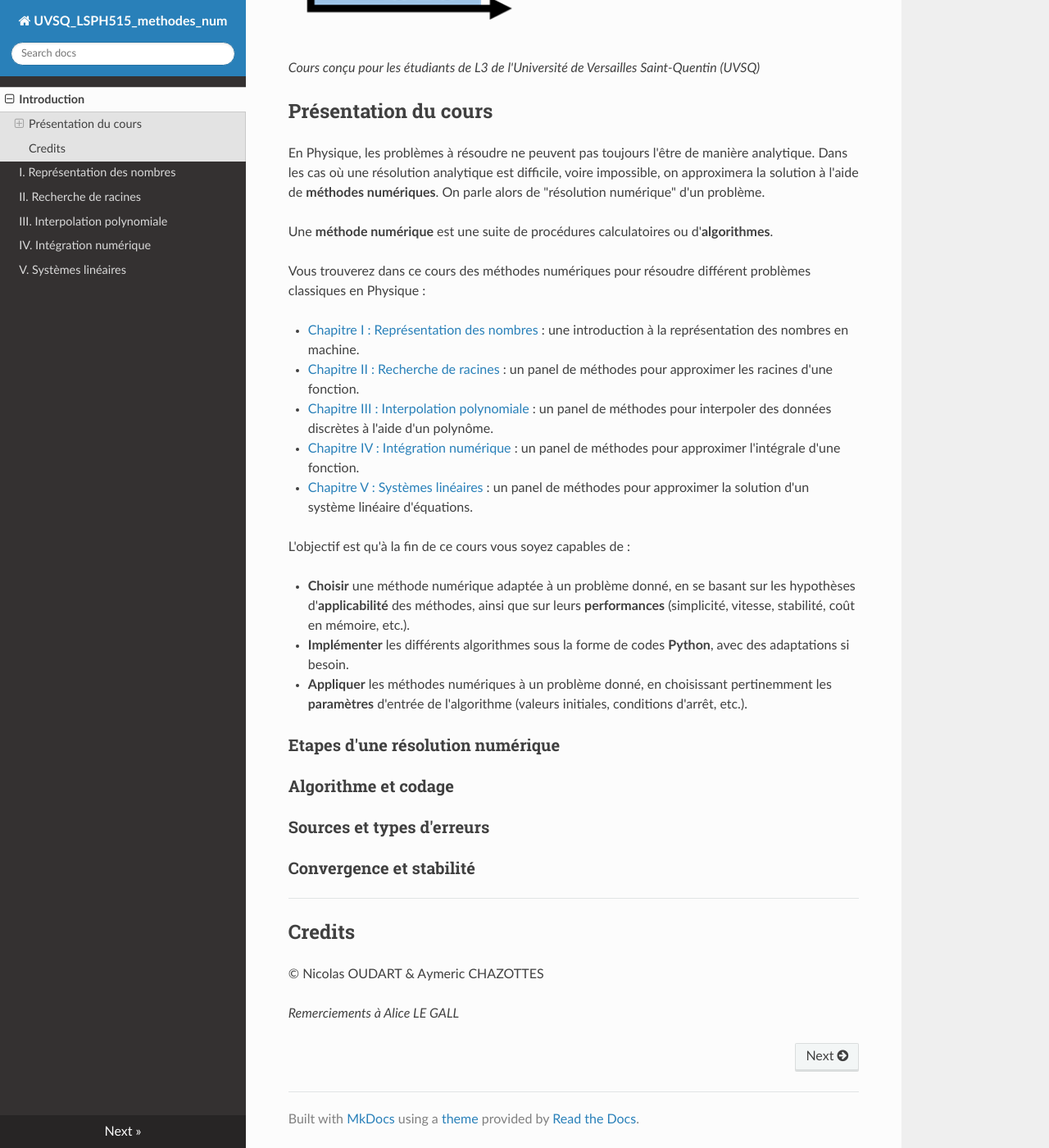
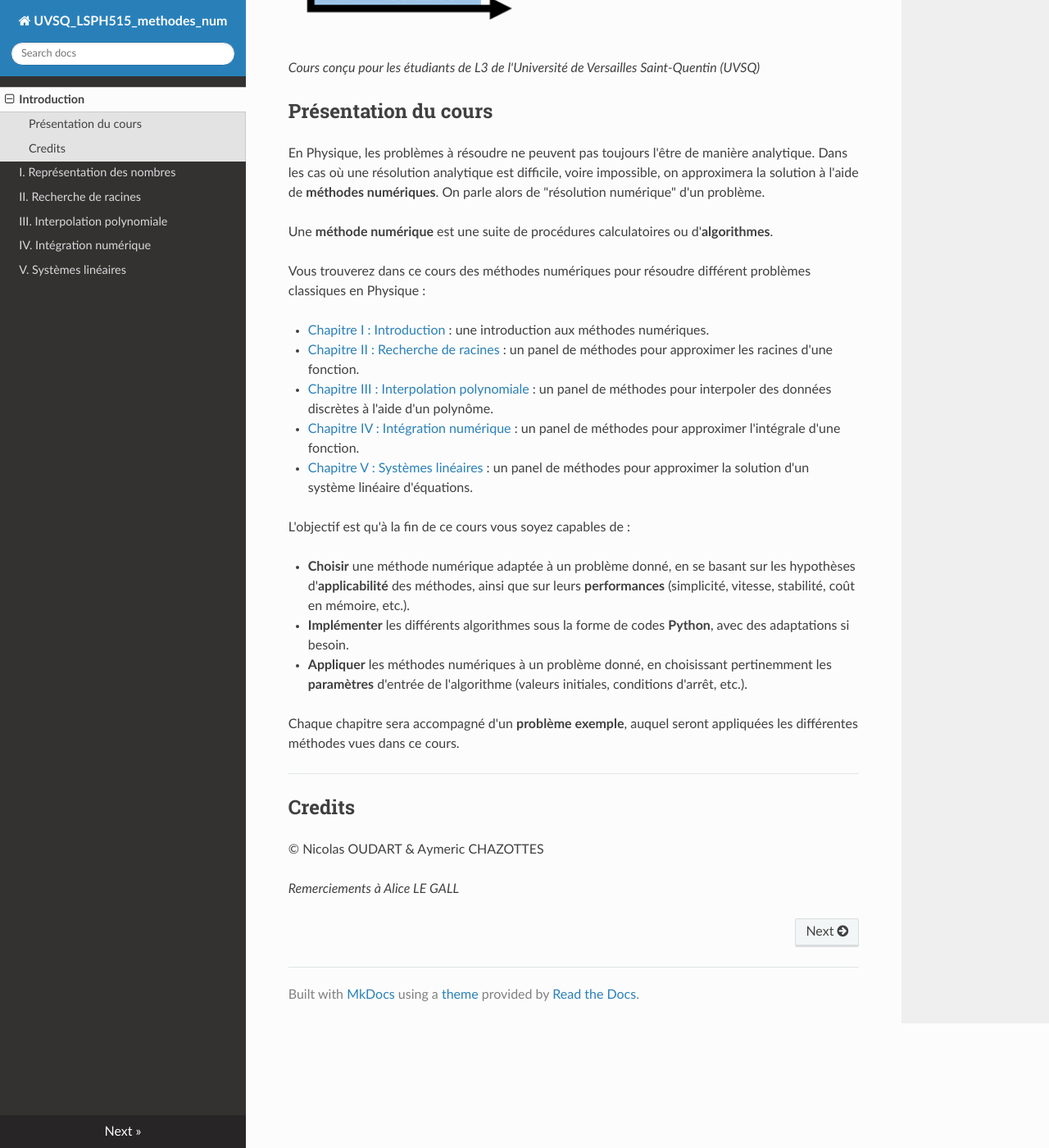
Before and after one commit to NicOudart/UVSQ_LSPH515_methodes_num, an MkDocs documentation site: the page built from docs/index.md, in a window 1280 px wide and 1400 px high, scrolled down 428 px. Shown: the whole window at 82% size. Built offline with MkDocs 1.6.1, drawn with Linux system fonts in a browser that asks for light colours; nearby versions of some CDN libraries.

Commit message:
-Update of Chapter 5 with an illustration for the Gauss elimination with a partial pivot. -Update of Chapter 1 : now it will be a general introduction to numerical methods.

```diff
--- a/docs/index.md
+++ b/docs/index.md
@@ -14,7 +14,7 @@ Une **méthode numérique** est une suite de procédures calculatoires ou d'**al
 
 Vous trouverez dans ce cours des méthodes numériques pour résoudre différent problèmes classiques en Physique :
 
-* [Chapitre I : Représentation des nombres](Chap1_Representation_des_nombres.md) : une introduction à la représentation des nombres en machine.
+* [Chapitre I : Introduction](Chap1_Introduction.md) : une introduction aux méthodes numériques.
 
 * [Chapitre II : Recherche de racines](Chap2_Recherche_de_racines.md) : un panel de méthodes pour approximer les racines d'une fonction.
 
@@ -32,13 +32,7 @@ L'objectif est qu'à la fin de ce cours vous soyez capables de :
 
 * **Appliquer** les méthodes numériques à un problème donné, en choisissant pertinemment les **paramètres** d'entrée de l'algorithme (valeurs initiales, conditions d'arrêt, etc.).
 
-### Etapes d'une résolution numérique
-
-### Algorithme et codage
-
-### Sources et types d'erreurs
-
-### Convergence et stabilité
+Chaque chapitre sera accompagné d'un **problème exemple**, auquel seront appliquées les différentes méthodes vues dans ce cours.
 
 ---
 
--- a/mkdocs.yml
+++ b/mkdocs.yml
@@ -6,7 +6,7 @@ theme:
   name: readthedocs
 nav:
   - Introduction: index.md
-  - I. Représentation des nombres: Chap1_Representation_des_nombres.md
+  - I. Représentation des nombres: Chap1_Introduction.md
   - II. Recherche de racines: Chap2_Recherche_de_racines.md
   - III. Interpolation polynomiale: Chap3_Interpolation_polynomiale.md
   - IV. Intégration numérique: Chap4_Integration_numerique.md
```
Also changed, not shown: README.md (+3 -1 lines), docs/Chap1_Introduction.md (added, +15 -0 lines), docs/Chap1_Representation_des_nombres.md (deleted, +0 -21 lines), docs/Chap5_Systemes_lineaires.md (+5 -3 lines), 1 other file.
